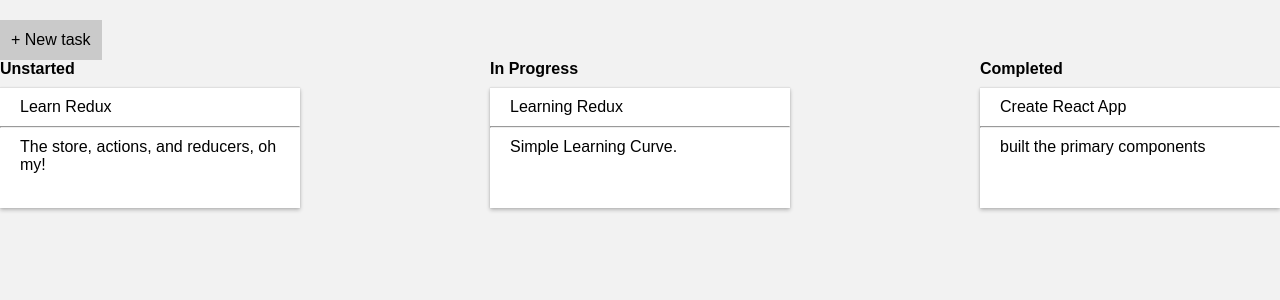
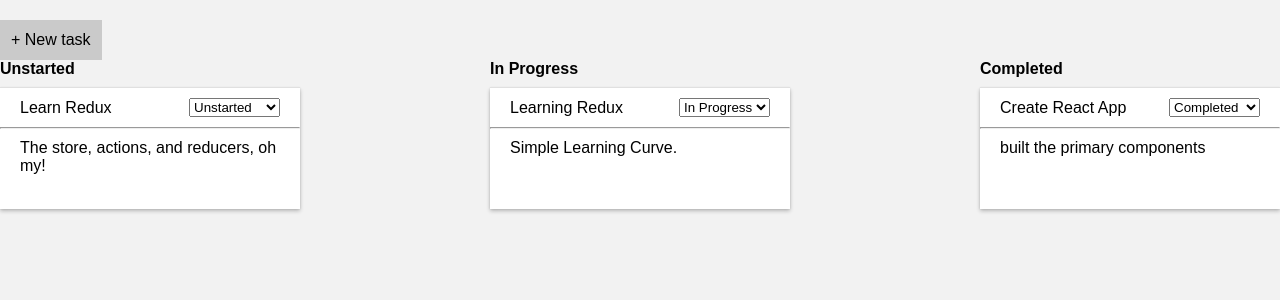
Before and after one commit to JoseOgam/parsenip, a React (Create React App) app: page / in a window 1280 px wide. Shown: the top 300 px of the page. Built offline with nearby package versions, Linux system fonts and the light colour scheme.

Commit message:
dispatching the update action and action creator

```diff
--- a/src/App.js
+++ b/src/App.js
@@ -1,6 +1,6 @@
 import { Component } from "react";
 import { connect } from "react-redux";
-import { createTask } from "./actions";
+import { createTask, editTask } from "./actions";
 import TaskPage from "./components/TaskPage";
 
 const mapStateToProps = (state) => {
@@ -11,14 +11,17 @@
 
 
 class App extends Component {
+  onStatusChange = (id, status) => {
+    this.props.dispatch(editTask(id,{status}))
+  }
   render() {
-    // console.trace(`props from App : `, this.props)
+     //console.trace(`props from App : `, this.props)
     const onCreateTask = ({ title, description }) => {
       this.props.dispatch(createTask({title, description}))
     }
     return (
       <div className="main-content">
-        <TaskPage tasks={this.props.tasks} onCreateTask={onCreateTask}/>
+        <TaskPage tasks={this.props.tasks} onCreateTask={onCreateTask} onStatusChange={this.onStatusChange}/>
       </div>
     )
   }
--- a/src/actions/index.js
+++ b/src/actions/index.js
@@ -10,7 +10,17 @@
             id: uniqueId(),
             title,
             description,
-            status: 'Unstarted'
+            status: 'Completed'
         }
     }
 }
+
+export function editTask(id, params = {}) {
+    return {
+        type: 'EDIT_TASK',
+        payload: {
+            id,
+            params
+        }
+    }
+}
--- a/src/components/Task.js
+++ b/src/components/Task.js
@@ -1,8 +1,18 @@
+const TASK_STATUSES = [
+    'Unstarted',
+    'In Progress',
+    'Completed'
+]
 const Task = (props) => {
     return (
         <div className="task">
             <div className="task-header">
-                {props.task.title}
+                { props.task.title }
+                <select value={ props.task.status } onChange={onStatusChange}>
+                    { TASK_STATUSES.map(status => (
+                        <option key={status} value={status}>{status}</option>
+                    ))}
+                </select>
             </div>
             <hr />
             <div className="task-body">
@@ -11,5 +21,8 @@
 
         </div>
     )
+    function  onStatusChange(e) {
+        props.onStatusChange(props.task.id, e.target.value)
+    }
 }
 export default Task
--- a/src/components/TaskList.js
+++ b/src/components/TaskList.js
@@ -8,7 +8,7 @@
             </div>
             {
                 props.tasks.map((task) => (
-                    <Task key={task.id} task={task}/>
+                    <Task key={task.id} task={task} onStatusChange={props.onStatusChange}/>
                 ))
             }
 
--- a/src/components/TaskPage.js
+++ b/src/components/TaskPage.js
@@ -44,7 +44,7 @@
             const { tasks } = this.props
             return TASK_STATUSES.map(status => {
             const statusTasks = tasks.filter(task => task.status === status);
-            return <TaskList key={ status } status={ status } tasks={ statusTasks } />;
+            return <TaskList key={ status } status={ status } tasks={ statusTasks } onStatusChange={this.props.onStatusChange}/>;
         })
     }
     render() {
--- a/src/reducers/index.js
+++ b/src/reducers/index.js
@@ -20,7 +20,26 @@
  status: 'In Progress',
  },
 ]
-const tasks = (state = {tasks : mockTask}, action) => {
-return state
+const tasks = (state = { tasks: mockTask }, action) => {
+  switch (action.type)
+  {
+    case 'CREATE_TASK':
+      return {
+        tasks: state.tasks.concat(action.payload)
+      };
+    case 'EDIT_TASK':
+    const { payload } = action;
+    return {
+      tasks: state.tasks.map(task =>{
+        if (task.id === payload.id)
+        {
+          return Object.assign({}, task, payload.params)
+        }
+        return task
+   } )
+  }
+    default:
+      return state;
+  }
 }
 export default tasks
```
Also changed, not shown: 1 other file (tests, documents, lock files or other folders).
